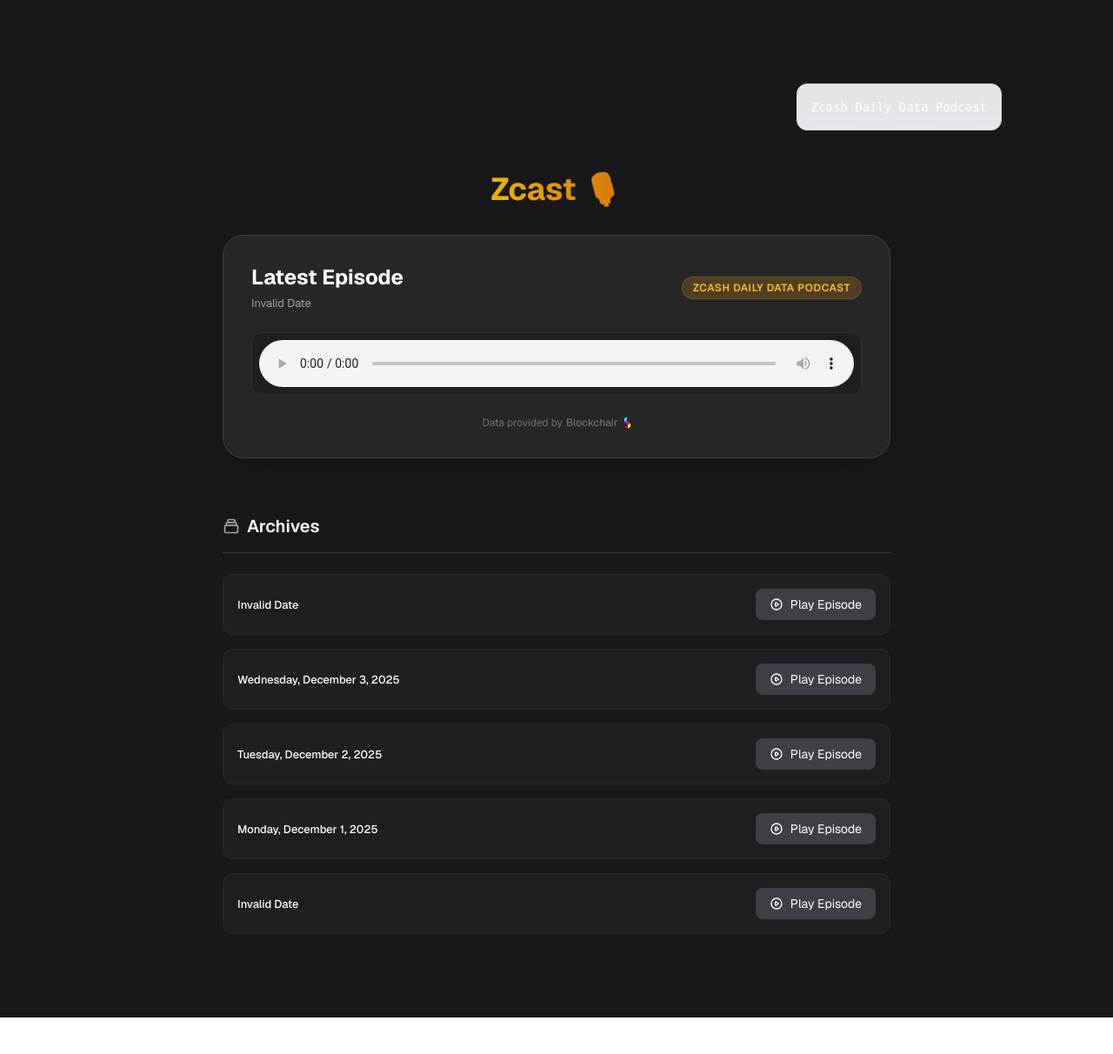
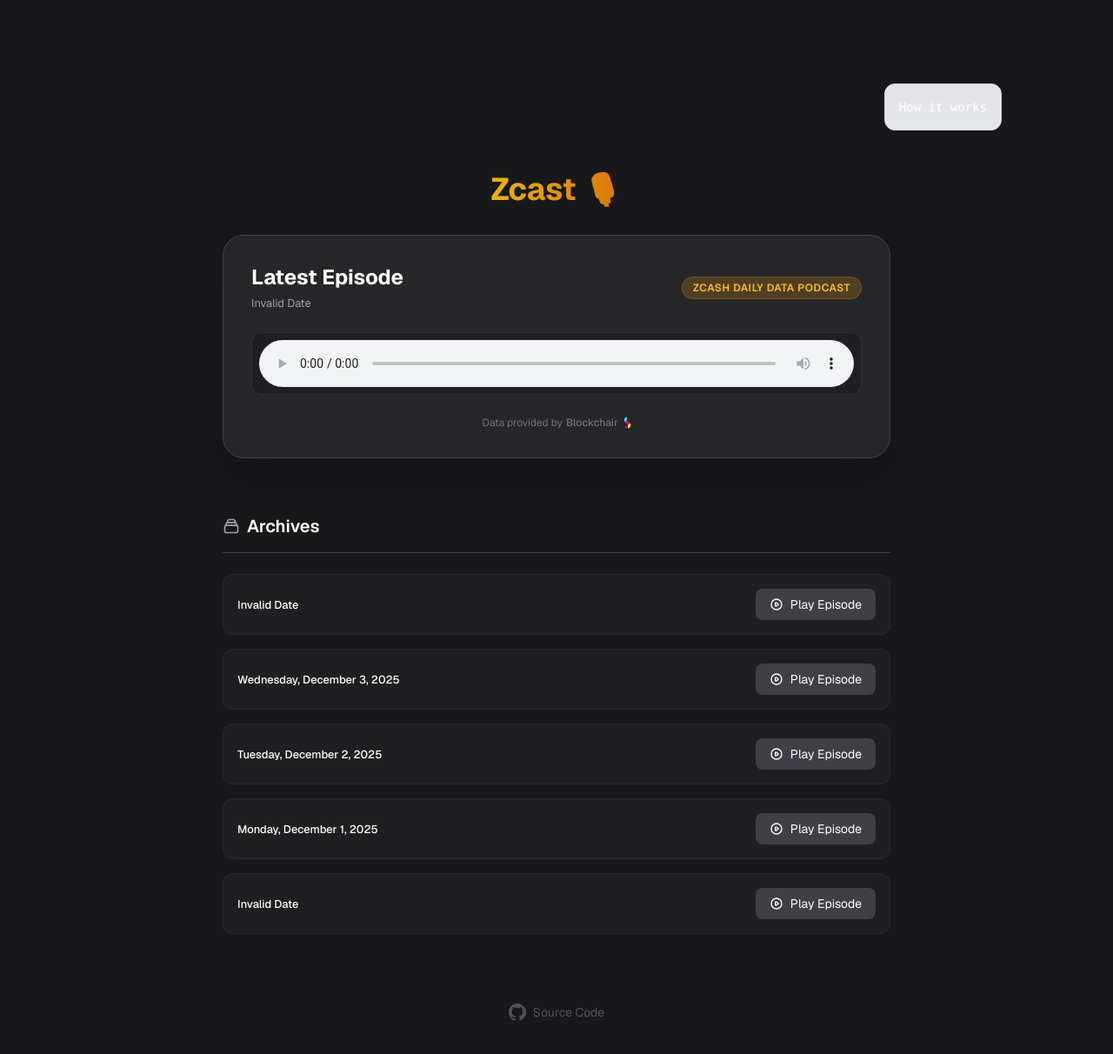
Before and after one commit to OOlajide/zcast, a Next.js app: page / in a window 1280 px wide. Shown: the top 1212 px of the page at 87% size. Before the commit the page ends 1170 px from the top, so only its background shows below. Built offline with nearby package versions, Linux system fonts and the light colour scheme.

Commit message:
add 'how it works' button

```diff
--- /dev/null
+++ b/app/components/HowItWorks.tsx
@@ -0,0 +1,68 @@
+'use client';
+
+import { useState } from 'react';
+import Link from 'next/link';
+
+export default function HowItWorks() {
+  const [isOpen, setIsOpen] = useState(false);
+
+  return (
+    <>
+      <button
+        onClick={() => setIsOpen(true)}
+        className="fixed left-0 top-0 flex w-full justify-center border-b border-gray-300 bg-gradient-to-b from-zinc-200 pb-6 pt-8 backdrop-blur-2xl dark:border-neutral-800 dark:bg-zinc-800/30 dark:from-inherit lg:static lg:w-auto lg:rounded-xl lg:border lg:bg-gray-200 lg:p-4 lg:dark:bg-zinc-800/30 hover:bg-zinc-200/50 lg:hover:bg-zinc-800/50 transition-colors cursor-pointer"
+      >
+        How it works
+      </button>
+
+      {isOpen && (
+        <div className="fixed inset-0 z-50 flex items-center justify-center p-4 bg-black/60 backdrop-blur-sm" onClick={() => setIsOpen(false)}>
+          <div
+            className="bg-zinc-900 border border-zinc-700 rounded-2xl p-6 max-w-lg w-full shadow-2xl relative"
+            onClick={(e) => e.stopPropagation()}
+          >
+            <button
+              onClick={() => setIsOpen(false)}
+              className="absolute top-4 right-4 text-zinc-400 hover:text-white"
+            >
+              <svg className="w-6 h-6" fill="none" stroke="currentColor" viewBox="0 0 24 24"><path strokeLinecap="round" strokeLinejoin="round" strokeWidth="2" d="M6 18L18 6M6 6l12 12"></path></svg>
+            </button>
+
+            <h2 className="text-2xl font-bold mb-4 text-white">How it works</h2>
+
+            <div className="space-y-4 text-zinc-300 text-sm leading-relaxed">
+              <p>
+                This podcast is generated automatically every day at <span className="text-amber-400 font-semibold">12:00 PM UTC</span>.
+              </p>
+
+              <p>
+                The pipeline ingests raw <Link href="https://blockchair.com/dumps" target="_blank" className="text-blue-400 hover:underline">Zcash daily data dumps from Blockchair</Link> to analyze network activity.
+              </p>
+
+              <p>
+                Our <Link href="https://github.com/OOlajide/zcast/blob/main/lib/analytics.py" target="_blank" className="text-blue-400 hover:underline">analytics script</Link> processes this data to extract key metrics like privacy flow, shielded transaction counts, and network throughput.
+              </p>
+
+              <p>
+                The system maintains context of previous days' metrics to identify trends, anomalies, and significant shifts in the ecosystem, ensuring the commentary is relevant and insightful.
+              </p>
+
+              <p className="text-zinc-400 italic">
+                Orchestrated by a daily pipeline and scheduler to ensure you get fresh intelligence with your morning coffee.
+              </p>
+            </div>
+
+            <div className="mt-6 flex justify-end">
+                <button
+                  onClick={() => setIsOpen(false)}
+                  className="px-4 py-2 bg-zinc-800 hover:bg-zinc-700 rounded-lg text-sm font-medium transition-colors"
+                >
+                  Close
+                </button>
+            </div>
+          </div>
+        </div>
+      )}
+    </>
+  );
+}
--- a/app/page.tsx
+++ b/app/page.tsx
@@ -1,6 +1,7 @@
 import fs from 'fs';
 import path from 'path';
 import Link from 'next/link';
+import HowItWorks from './components/HowItWorks';
 
 export const revalidate = 3600; // Revalidate every hour
 
@@ -68,9 +69,7 @@
   return (
     <main className="flex min-h-screen flex-col items-center justify-center p-6 md:p-24 bg-zinc-900 text-white">
       <div className="z-10 w-full max-w-5xl items-center justify-end font-mono text-sm lg:flex mb-12">
-        <p className="fixed left-0 top-0 flex w-full justify-center border-b border-gray-300 bg-gradient-to-b from-zinc-200 pb-6 pt-8 backdrop-blur-2xl dark:border-neutral-800 dark:bg-zinc-800/30 dark:from-inherit lg:static lg:w-auto  lg:rounded-xl lg:border lg:bg-gray-200 lg:p-4 lg:dark:bg-zinc-800/30">
-          Zcash Daily Data Podcast
-        </p>
+        <HowItWorks />
       </div>
 
       <div className="flex flex-col items-center w-full max-w-3xl">
@@ -168,6 +167,13 @@
             {episodes.length <= 1 && <p className="text-zinc-500 italic text-center py-8">No older episodes in the archive.</p>}
           </div>
         </div>
+
+        <footer className="mt-20 mb-8 text-zinc-600 text-sm">
+            <Link href="https://github.com/OOlajide/zcast" target="_blank" className="flex items-center gap-2 hover:text-zinc-400 transition-colors">
+                <svg viewBox="0 0 24 24" className="w-5 h-5" fill="currentColor"><path d="M12 0c-6.626 0-12 5.373-12 12 0 5.302 3.438 9.8 8.207 11.387.599.111.793-.261.793-.577v-2.234c-3.338.726-4.033-1.416-4.033-1.416-.546-1.387-1.333-1.756-1.333-1.756-1.089-.745.083-.729.083-.729 1.205.084 1.839 1.237 1.839 1.237 1.07 1.834 2.807 1.304 3.492.997.107-.775.418-1.305.762-1.604-2.665-.305-5.467-1.334-5.467-5.931 0-1.311.469-2.381 1.236-3.221-.124-.303-.535-1.524.117-3.176 0 0 1.008-.322 3.301 1.23.957-.266 1.983-.399 3.003-.404 1.02.005 2.047.138 3.006.404 2.291-1.552 3.297-1.23 3.297-1.23.653 1.653.242 2.874.118 3.176.77.84 1.235 1.911 1.235 3.221 0 4.609-2.807 5.624-5.479 5.921.43.372.823 1.102.823 2.222v3.293c0 .319.192.694.801.576 4.765-1.589 8.199-6.086 8.199-11.386 0-6.627-5.373-12-12-12z"/></svg>
+                Source Code
+            </Link>
+        </footer>
       </div>
     </main>
   );
```
